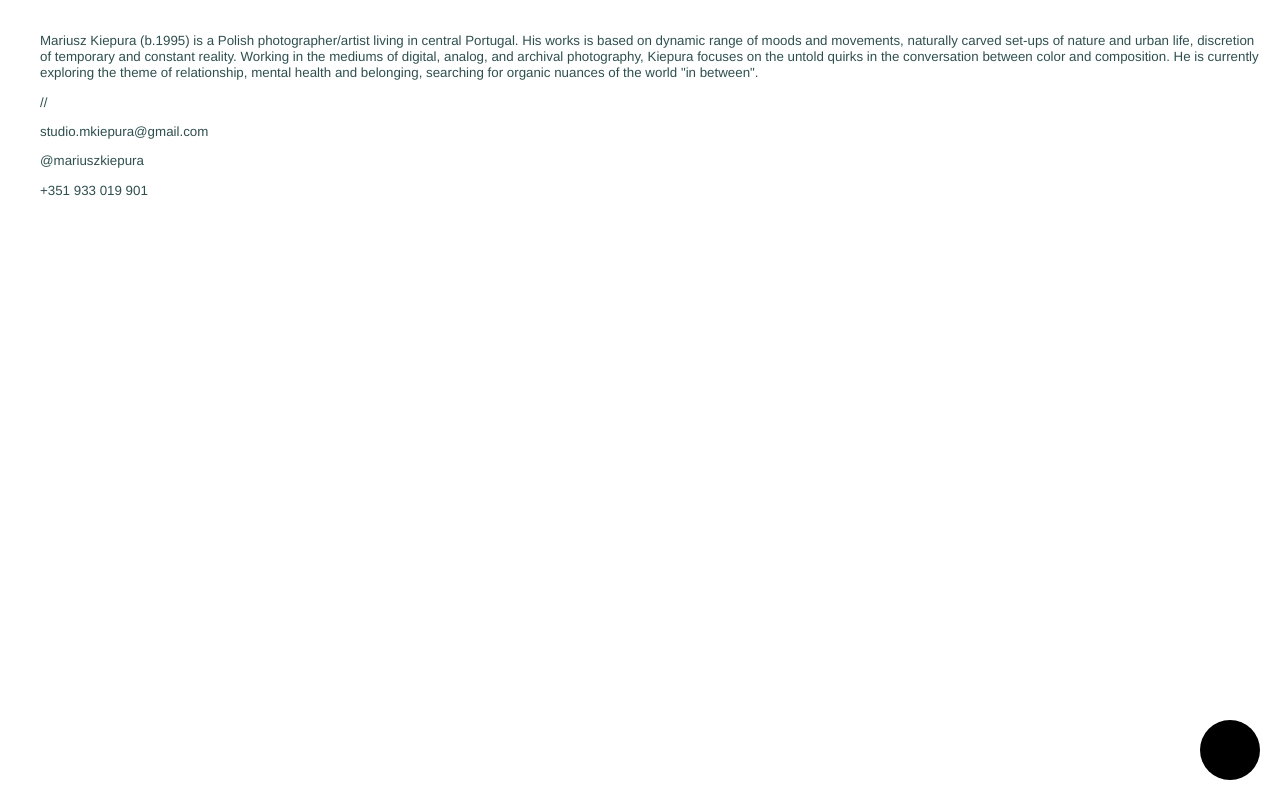
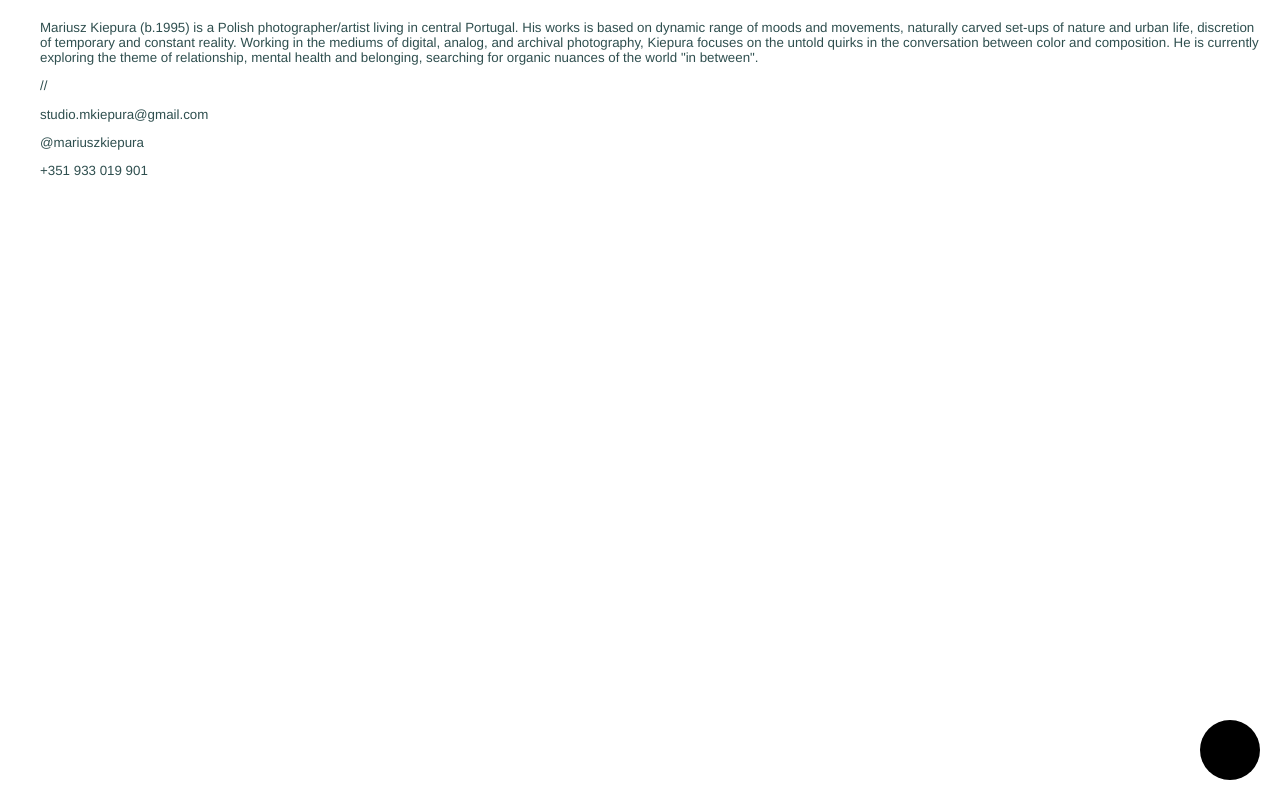
Before and after one commit to 3ximus/mariusz-web, an Angular app: page /info in a window 1280 px wide. Built offline with nearby package versions, Linux system fonts and the light colour scheme.

Commit message:
little tweaks

```diff
--- a/src/app/app.component.scss
+++ b/src/app/app.component.scss
@@ -14,7 +14,6 @@ footer {
 	line-height: 12pt;
 	p {
 		margin: 0;
-		margin-top: 10px;
 	}
 }
 
--- a/src/app/info/info.component.scss
+++ b/src/app/info/info.component.scss
@@ -29,5 +29,8 @@ a, a:link, a:visited {
 	margin-left: calc($edge-margin * 2);
 	font-style: normal;
 	font-size: 10pt;
-	line-height: 12pt;
+
+	p {
+		margin-top: 0;
+	}
 }
```
